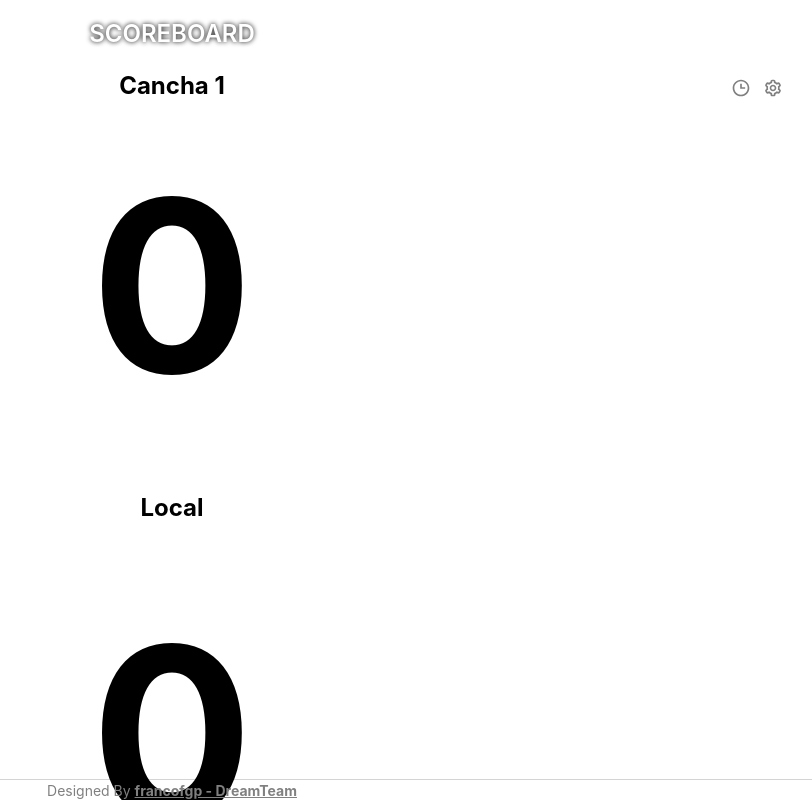
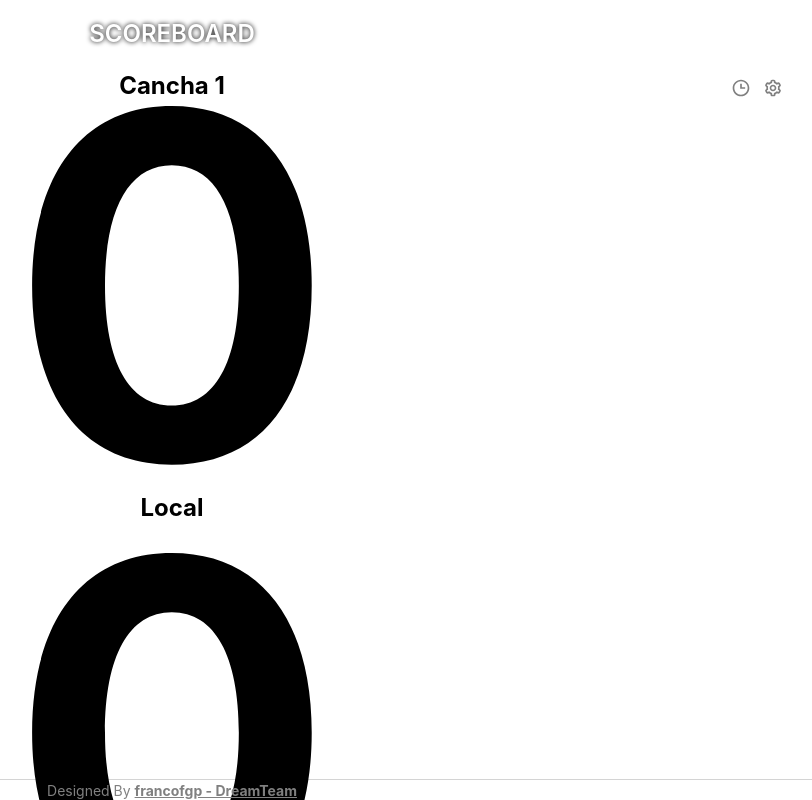
Before and after one commit to francofgp/simple-score-board, a React (Create React App) app: page / in a window 1280 px wide. Shown: the top 800 px of the page, without its empty margins (468-1280 px from the left). Built offline with nearby package versions, Linux system fonts and the light colour scheme.

Commit message:
fix: footer is fixed and points larger

```diff
--- a/src/Team.js
+++ b/src/Team.js
@@ -1,23 +1,23 @@
 import React, { useState } from 'react'
-import { BiUpArrow, BiDownArrow , BiReset} from 'react-icons/bi'
+import { BiUpArrow, BiDownArrow, BiReset } from 'react-icons/bi'
 
-const Team = ({team,incrementPoints,decrementPoints,resetPoints}) => {
-    const [areButtonsVisible,setButtonsVisible] = useState(false)
+const Team = ({ team, incrementPoints, decrementPoints, resetPoints }) => {
+    const [areButtonsVisible, setButtonsVisible] = useState(false)
     return (
         <div className="team-container"
-            onMouseEnter={()=>setButtonsVisible(true)}
-            onMouseLeave={()=>setButtonsVisible(false)}
+            onMouseEnter={() => setButtonsVisible(true)}
+            onMouseLeave={() => setButtonsVisible(false)}
         >
-        { areButtonsVisible ?
-            <div>
-                <h2 className='team-points'>{team.points}</h2>
-                <div className="team-btn-container">
-                    <button onClick={incrementPoints} className='btn' title='Incrementar un punto'><BiUpArrow/></button>
-                    <button onClick={decrementPoints} className='btn' title='Decrementar un punto'><BiDownArrow/></button>
-                    <button onClick={resetPoints} className='btn' title='Levar puntos a cero (0)'><BiReset/></button>
+            {areButtonsVisible ?
+                <div>
+                    <h2 className='text-scale team-points'>{team.points}</h2>
+                    <div className="team-btn-container">
+                        <button onClick={incrementPoints} className='btn' title='Incrementar un punto'><BiUpArrow /></button>
+                        <button onClick={decrementPoints} className='btn' title='Decrementar un punto'><BiDownArrow /></button>
+                        <button onClick={resetPoints} className='btn' title='Levar puntos a cero (0)'><BiReset /></button>
+                    </div>
                 </div>
-            </div>
-            : <h2 className='team-points'>{team.points}</h2>
+                : <h2 className='text-scale team-points'>{team.points}</h2>
             }
             <h3 className="team-name">{team.name}</h3>
         </div>
--- a/src/index.css
+++ b/src/index.css
@@ -70,7 +70,7 @@ body {
   /*   background-color: aliceblue; */
   color: grey;
   text-align: center;
-  position: absolute;
+  position: fixed;
   bottom: 0;
   left: 0;
   right: 0;
@@ -185,6 +185,13 @@ SINGLE TEAM
   margin-bottom: 0;
   margin-left: auto;
   margin-right: auto;
+}
+
+.text-scale {
+  transform: scale(2);
+  /* Escala predeterminada, sin cambio en el tamaño de fuente */
+  display: inline-block;
+  /* Esto evita que la escala afecte a otros elementos en la misma línea */
 }
 
 .team-name {
```
